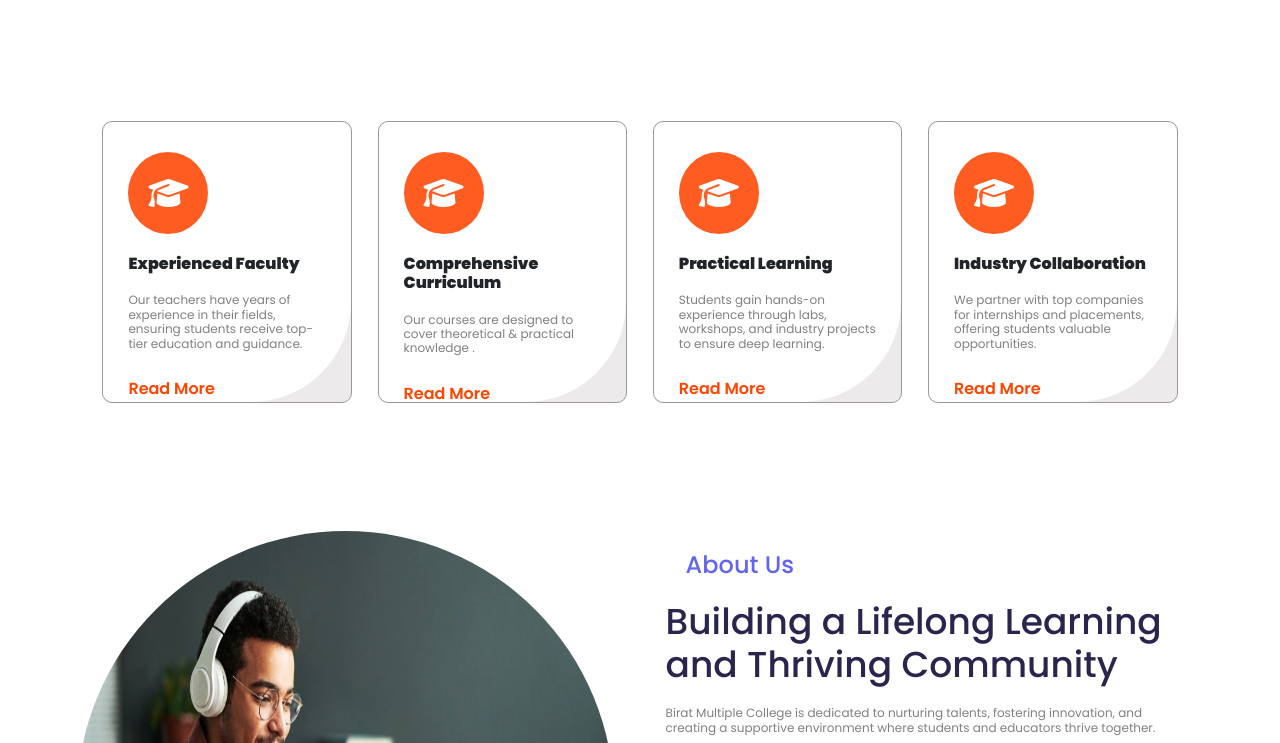
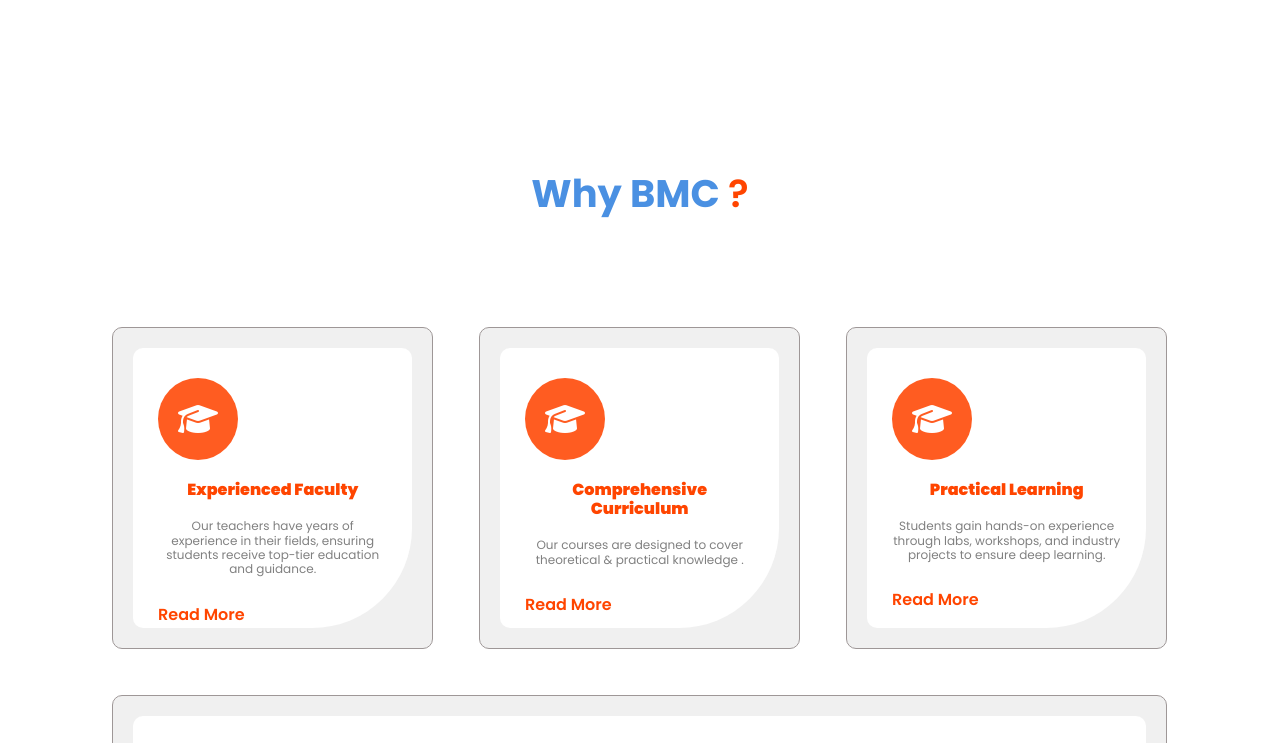
Before and after one commit to SurajMahato74/bmccollege, a plain HTML site: page index.html in a window 1280 px wide. Shown: the part 2400-3143 px from the top of the page. Drawn offline with nearby package versions, Linux system fonts and the light colour scheme.

Commit message:
Update index.html

```diff
--- a/index.html
+++ b/index.html
@@ -1039,6 +1039,7 @@ img {
     }
 }
 
+
 </style>
 
  <!--course starts here-->
@@ -1144,7 +1145,7 @@ img {
 
 <div>
     <p> <h1 style="font-size: 2.4em; font-weight: 700; color: #4A90E2; margin: 0; word-wrap: break-word; text-align: center;">
-        Explore Our Wide Ranges of Courses
+        BMC Highlights <span style="color: orangered;">!</span>
     </h1></p>
 </div>
 <div style="font-family: 'Roboto', sans-serif; margin-bottom: 50px; margin-top: -30px; padding: 20px; display: flex; justify-content: center; align-items: center; min-height: 100vh; background-color: #ffffff;">
@@ -1254,7 +1255,11 @@ img {
 </style>
 
 
-
+<div style="margin-bottom: 100px;">
+    <p> <h1 style="font-size: 2.4em; font-weight: 700; color: #4A90E2; margin: 0; word-wrap: break-word; text-align: center;">
+        Why BMC <span style="color: orangered;"> ?</span>
+    </h1></p>
+</div>
 
 <!--About Us starts here-->
 <div class="about-us" style="margin-top: -50px;">
@@ -1301,6 +1306,55 @@ img {
         </div>
     </div>
 </div>
+
+<style>
+    /* Define the growing effect animation */
+@keyframes growEffect {
+    0% {
+        transform: scaleY(0.5); /* Initially scaled down vertically */
+        opacity: 0; /* Initially invisible */
+    }
+    100% {
+        transform: scaleY(1); /* Full size */
+        opacity: 1; /* Fully visible */
+    }
+}
+
+/* Add initial styles to the .template-1 boxes */
+.template-1 {
+    transition: transform 1s ease, opacity 1s ease;
+    transform: scaleY(0.5); /* Initially scaled down */
+    opacity: 0; /* Initially invisible */
+    visibility: hidden; /* Start hidden */
+}
+
+/* When the element is in the viewport, we trigger the animation */
+.template-1.active {
+    animation: growEffect 1s forwards; /* Apply grow animation */
+    visibility: visible; /* Make it visible once the animation is triggered */
+}
+
+/* Optional: Add styles for the container and general layout */
+.about-us {
+    padding: 50px 0;
+}
+
+.templates {
+    display: flex;
+    justify-content: space-between;
+    flex-wrap: wrap;
+}
+
+.template-1 {
+    flex: 1 1 22%; /* Adjust the width of each box */
+    margin: 10px;
+    padding: 20px;
+    text-align: center;
+    background-color: #f0f0f0;
+    border-radius: 10px;
+}
+
+</style>
 
 <!--about us content starts here-->
 <div class="aboutus-content d">
@@ -1740,10 +1794,33 @@ setInterval(() => {
 
     // Initialize the carousel
     carouselSlides[currentCarouselIndex].classList.add("active");
-    setInterval(showNextCarouselSlide, 2500); // 2.5 seconds
+    setInterval(showNextCarouselSlide, 3000); // 2.5 seconds
 </script>
 
-
+<script>
+// Function to check if an element is in the viewport
+function isInViewport(element) {
+    const rect = element.getBoundingClientRect();
+    return rect.top <= window.innerHeight && rect.bottom >= 0;
+}
+
+// Get all the elements to animate
+const elements = document.querySelectorAll('.template-1');
+
+// Listen to scroll events
+window.addEventListener('scroll', () => {
+    elements.forEach(element => {
+        if (isInViewport(element)) {
+            element.classList.add('active'); // Add class to trigger animation
+        } else {
+            element.classList.remove('active'); // Remove class to reset animation
+        }
+    });
+});
+
+// Trigger scroll event to check for elements already in viewport when page loads
+window.dispatchEvent(new Event('scroll'));
+</script>
 
 
 
```
